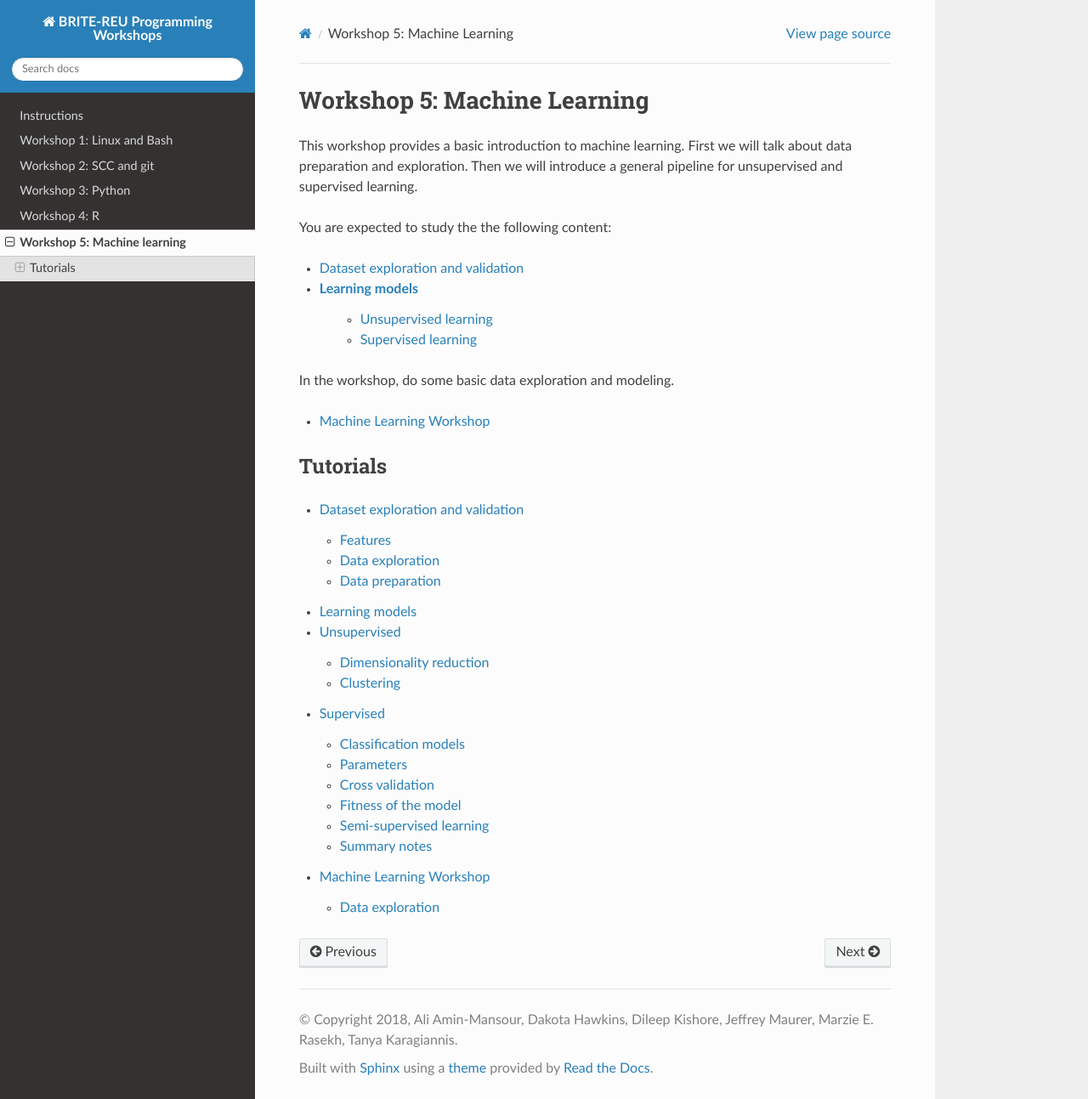
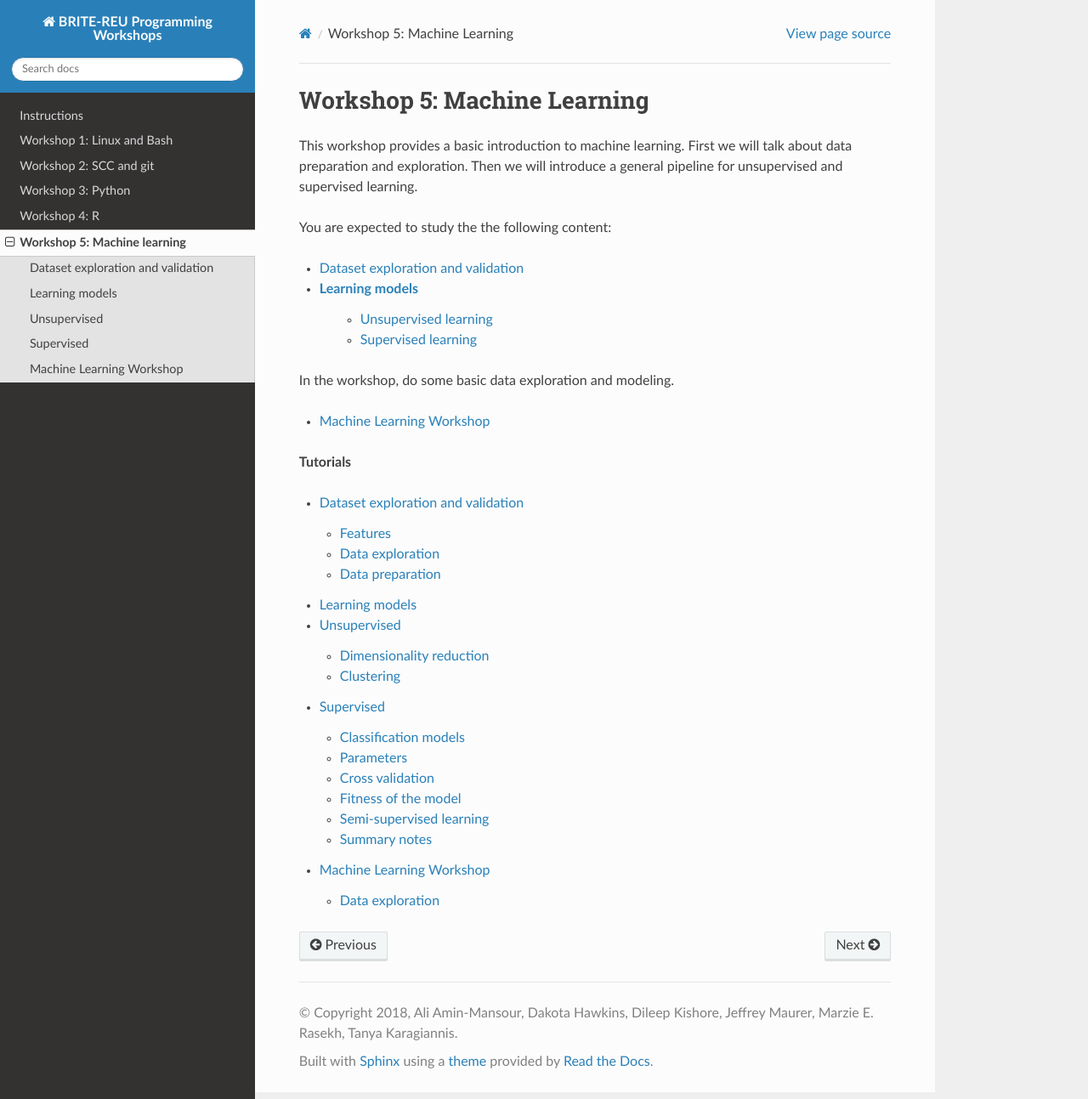
Before and after one commit to BRITE-REU/programming-workshops, a Sphinx documentation site: the page built from source/workshops/05_Machine_learning/index.rst, in a window 1280 px wide and 1293 px high. Shown: the whole window at 85% size. Built offline with Sphinx 7.4.7 and the Read the Docs theme 2.0.0, drawn with Linux system fonts in a browser that asks for light colours.

Commit message:
Update index.rst

```diff
--- a/source/workshops/05_Machine_learning/index.rst
+++ b/source/workshops/05_Machine_learning/index.rst
@@ -21,9 +21,7 @@ In the workshop, do some basic data exploration and modeling.
 - `Machine Learning Workshop <Workshop_machine_learning.html>`_
 
 
-----------------
-Tutorials
-----------------
+**Tutorials**
 
 .. toctree::
     :maxdepth: 2
```
